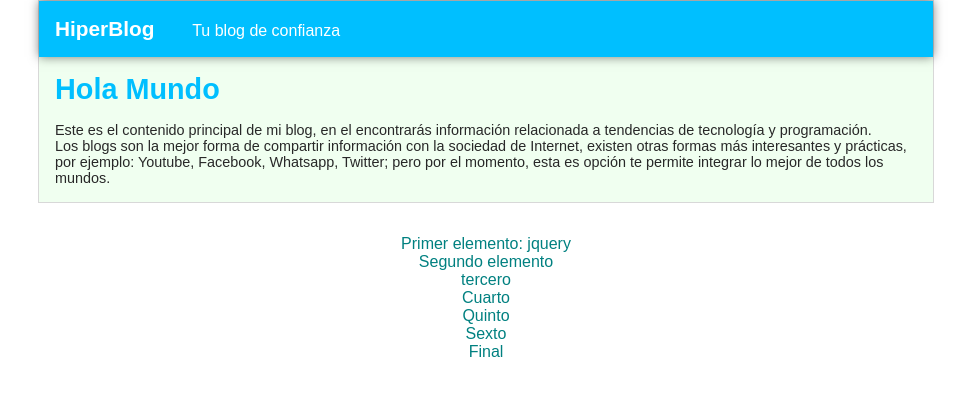
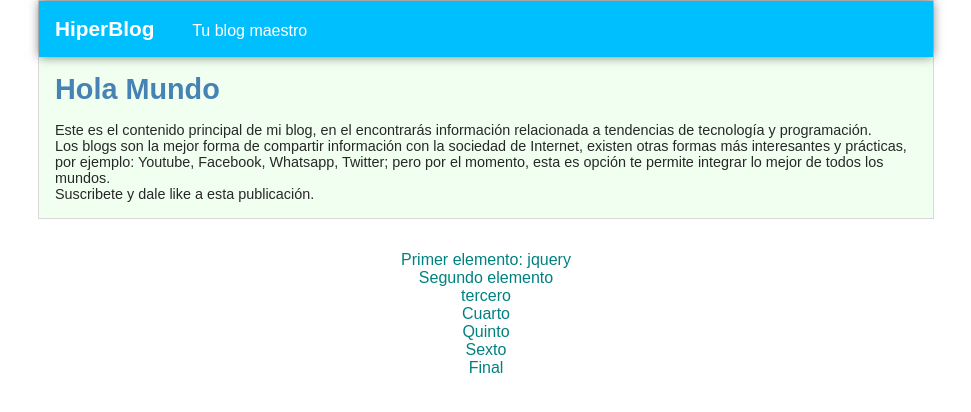
Before and after one commit to alexglzrys/hyperblog, a plain HTML site: page blog.html in a window 1280 px wide. Shown: the whole page, without its empty margins (154-1125 px from the left). Drawn offline with Linux system fonts and the light colour scheme.

Commit message:
Cambios en el titulo, color y adición de suscripción

```diff
--- a/blog.html
+++ b/blog.html
@@ -11,12 +11,13 @@
     <div class="container">
         <header class="header">
             <div class="brand">
-                <h1>HiperBlog <span>Tu blog de confianza</span></h1>
+                <h1>HiperBlog <span>Tu blog maestro</span></h1>
             </div>
             <div class="description">
                 <h2>Hola Mundo</h2>
                 <p>Este es el contenido principal de mi blog, en el encontrarás información relacionada a tendencias de tecnología y programación.</p>
                 <p>Los blogs son la mejor forma de compartir información con la sociedad de Internet, existen otras formas más interesantes y prácticas, por ejemplo: Youtube, Facebook, Whatsapp, Twitter; pero por el momento, esta es opción te permite integrar lo mejor de todos los mundos.</p>
+                <p>Suscribete y dale like a esta publicación.</p>
             </div>
         </header>
         <section class="post">
--- a/css/style.css
+++ b/css/style.css
@@ -25,7 +25,7 @@ li {
 .header h2 {
     font-size: 1.8rem;
     margin-bottom: 1rem;
-    color: deepskyblue
+    color: steelblue;
 }
 .header p {
     font-size: .9rem;
```
